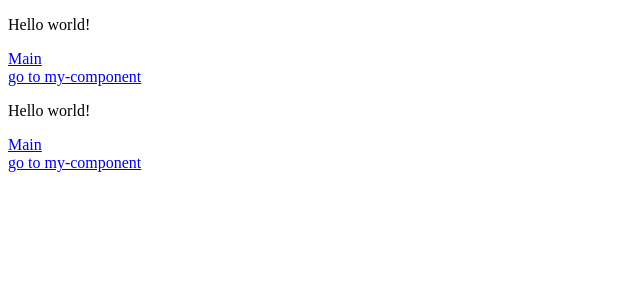
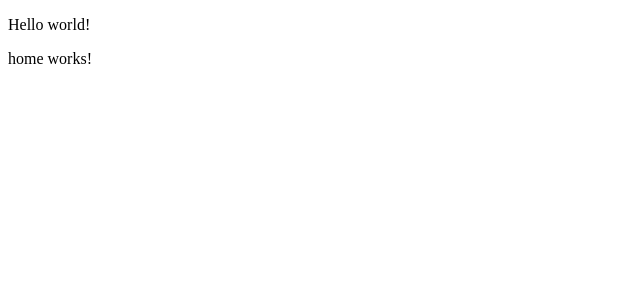
Before and after one commit to KrisztinaSamu/angular_learn, an Angular app: page / in a window 1280 px wide. Shown: the top 300 px of the page, without its empty margins (0-640 px from the left). Built offline with nearby package versions, Linux system fonts and the light colour scheme.

Commit message:
Create components

```diff
--- a/src/app/app.component.html
+++ b/src/app/app.component.html
@@ -1,4 +1,2 @@
 <p>Hello world!</p>
-<a routerLink="/">Main</a><br>
-<a routerLink="my-component">go to my-component</a>
 <router-outlet></router-outlet>
```
Also changed, not shown: src/app/app-routing.module.ts (+11 -4 lines).
